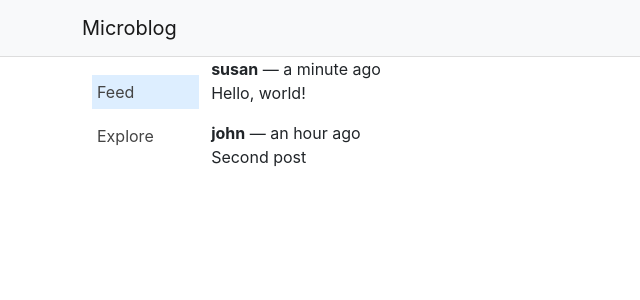
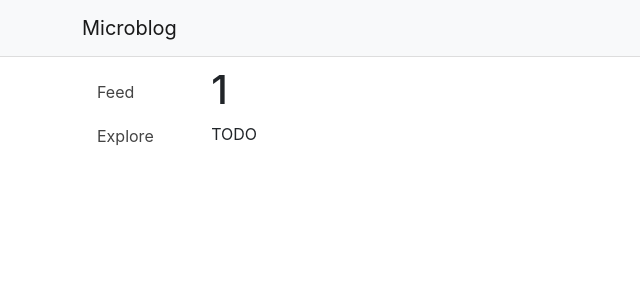
Before and after one commit to carlhinderer/react-intro, a React (Create React App) app in the folder grinberg_tutorial/project/react-microblog/: page /user/1 in a window 1280 px wide. Before the commit this address led to /. Shown: the top 300 px of the page, without its empty margins (0-640 px from the left). Built offline with nearby package versions, Linux system fonts and the light colour scheme.

Commit message:
Added UserPage component for user profile.

```diff
--- a/grinberg_tutorial/project/react-microblog/src/App.js
+++ b/grinberg_tutorial/project/react-microblog/src/App.js
@@ -3,6 +3,7 @@
 import Header from './components/Header';
 import FeedPage from './pages/FeedPage';
 import ExplorePage from './pages/ExplorePage';
+import UserPage from './pages/UserPage';
 import LoginPage from './pages/LoginPage';
 
 export default function App() {
@@ -13,6 +14,7 @@
         <Routes>
           <Route path="/" element={<FeedPage />} />
           <Route path="/explore" element={<ExplorePage />} />
+          <Route path="/user/:username" element={<UserPage />} />
           <Route path="/login" element={<LoginPage />} />
           <Route path="*" element={<Navigate to="/" />} />
         </Routes>
--- /dev/null
+++ b/grinberg_tutorial/project/react-microblog/src/pages/UserPage.js
@@ -0,0 +1,13 @@
+import { useParams } from 'react-router-dom';
+import Body from '../components/Body';
+
+export default function UserPage() {
+  const { username } = useParams();
+
+  return (
+    <Body sidebar>
+      <h1>{username}</h1>
+      <p>TODO</p>
+    </Body>
+  );
+}
```
